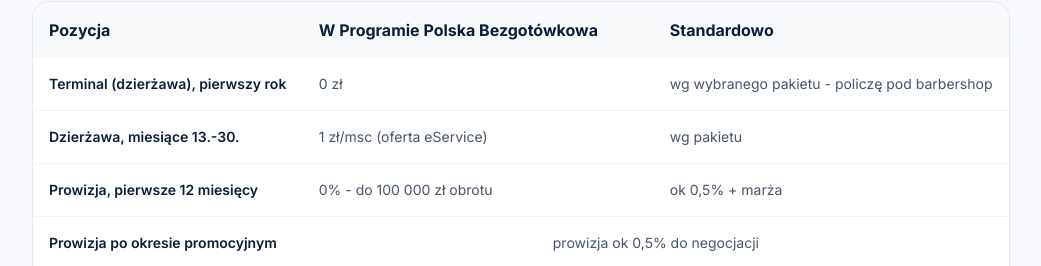
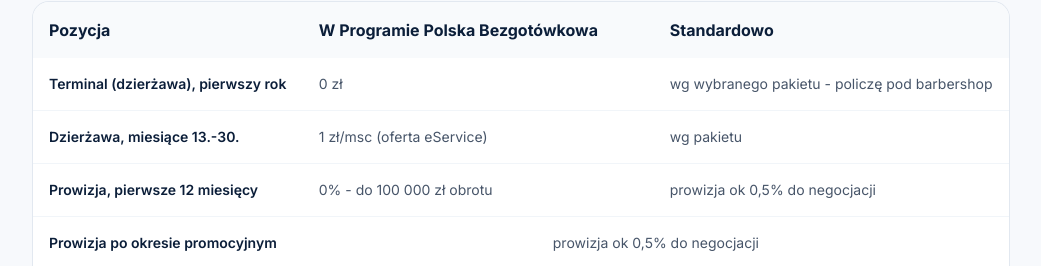
Before and after one commit to addi6x6-tech/terminalTEST2nc843mxgq3o4tg87qhbo3q8gf0m8x3qy872tcr5n, a website: page terminal-dla-barbera/index.html in a window 1280 px wide. Shown: the part 2422-2688 px from the top of the page, without its empty margins (119-1160 px from the left). Drawn offline with Linux system fonts and the light colour scheme.

Commit message:
Cennik: ujednolicenie prowizji w wierszu "pierwsze 12 miesięcy" (#8)
- Kolumna "Standardowo" w wierszu "Prowizja, pierwsze 12 miesięcy":
  "ok 0,5% + marża" -> "prowizja ok 0,5% do negocjacji"
- Spójne z wierszem "Prowizja po okresie promocyjnym"
- Dotyczy 4 LP (fryzjer, barber, kosmetyczka, makijażystka)

```diff
--- a/terminal-dla-barbera/index.html
+++ b/terminal-dla-barbera/index.html
@@ -234,7 +234,7 @@
                 <tr>
                     <td class="p-4 font-semibold text-esBlue">Prowizja, pierwsze 12 miesięcy</td>
                     <td class="p-4">0% - do 100 000 zł obrotu</td>
-                    <td class="p-4">ok 0,5% + marża</td>
+                    <td class="p-4">prowizja ok 0,5% do negocjacji</td>
                 </tr>
                 <tr>
                     <td class="p-4 font-semibold text-esBlue">Prowizja po okresie promocyjnym</td>
```
Also changed, not shown: terminal-dla-fryzjera/index.html (+1 -1 lines), terminal-dla-kosmetyczki/index.html (+1 -1 lines), terminal-dla-makijazystki/index.html (+1 -1 lines).
